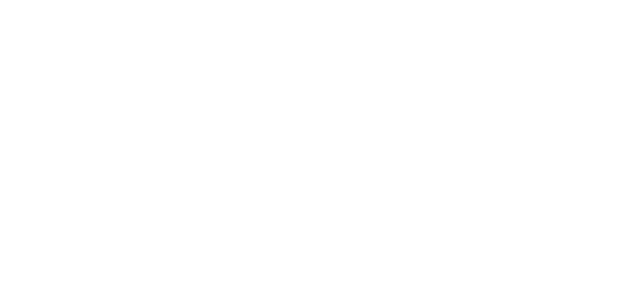
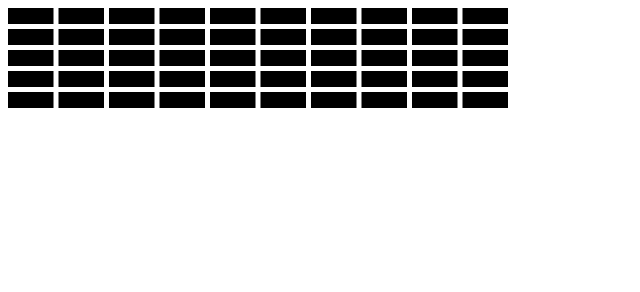
Before and after one commit to OkaniYoshiii/block-breaker-js, a website: page index.html in a window 1280 px wide. Shown: the whole page, without its empty margins (0-640 px from the left). Drawn offline with Linux system fonts and the light colour scheme.

Commit message:
feat: add main game loop and blocks

```diff
--- /dev/null
+++ b/assets/js/entities/block.js
@@ -0,0 +1,32 @@
+/**
+ * @typedef { Object } Block
+ * @property { number } x
+ * @property { number } y
+ * @property { number } width
+ * @property { number } height
+ */
+
+/**
+ * @param { number } x
+ * @param { number } y
+ * @param { number } width
+ * @param { number } height
+ *
+ * @returns { Block }
+ */
+export function newBlock(x, y, width, height) {
+    return {
+        x: x,
+        y: y,
+        width: width,
+        height: height,
+    }
+}
+
+/**
+ * @param { Block } block
+ * @param { CanvasRenderingContext2D } context
+ */
+export function draw(block, context) {
+    context.fillRect(block.x, block.y, block.width, block.height)
+}
--- /dev/null
+++ b/assets/js/main.js
@@ -0,0 +1,110 @@
+import * as Block from "./entities/block.js"
+import { isHTMLCanvasElement } from "./type_guards.js"
+
+/** @typedef { import('./entities/block.js').Block } Block */
+/**
+ * @typedef { Object } GameObjects
+ * @property { Block[] } blocks
+ */
+
+const canvas = document.getElementById('game')
+
+function main() {
+    if(!isHTMLCanvasElement(canvas)) {
+        console.error('Canvas is not an HTMLCanvasElement')
+        return
+    }
+
+    const context = canvas.getContext('2d')
+
+    if(context === null) {
+        return
+    }
+
+    const aspectRatio = 9 / 16
+    const container = document.body
+
+    resizeCanvas(canvas, container, aspectRatio)
+    // Remove all things from canvas, do't knwo why
+    // window.addEventListener('resize', () => resizeCanvas(canvas, container, aspectRatio))
+
+    const gameObjects = init(canvas, context)
+
+    let lastFrameTime = 0
+    const maxFPS = 30
+    const timestep = 1000 / maxFPS
+
+    /** @type { FrameRequestCallback } */
+    const gameLoop = function(timestamp) {
+        if (timestamp - lastFrameTime >= timestep) {
+            lastFrameTime = timestamp
+
+            update(canvas, context, gameObjects)
+            render()
+        }
+
+        requestAnimationFrame(gameLoop)
+    }
+
+    requestAnimationFrame(gameLoop)
+}
+
+main()
+
+/**
+ * @param { HTMLCanvasElement } canvas
+ * @param { CanvasRenderingContext2D } context
+ */
+function init(canvas, context) {
+    const aspectRatio = 9 / 16
+
+    canvas.width = 500
+    canvas.height = canvas.width * aspectRatio
+
+    const blocksPerRow = 10
+    const blocksPerColumn = 5
+    const gap = 5
+    const width = canvas.width / blocksPerRow - ((blocksPerRow - 1) * gap / blocksPerRow)
+    const height = 100 / blocksPerColumn - ((blocksPerColumn - 1) * gap / blocksPerColumn)
+
+    /** @type { Block[] } */
+    const blocks = []
+    for(let i = 0; i < blocksPerRow; i++) {
+        for(let j = 0; j < blocksPerColumn; j++) {
+            const block = Block.newBlock(i * width + gap * i, j * height + gap * j, width, height)
+
+            blocks.push(block)
+        }
+    }
+
+    return {
+        blocks: blocks,
+    }
+}
+
+/**
+ * @param { HTMLCanvasElement } canvas
+ * @param { CanvasRenderingContext2D } context
+ * @param { GameObjects } gameObjects
+ */
+function update(canvas, context, gameObjects) {
+    context.clearRect(0, 0, canvas.width, canvas.height)
+
+    for(const block of gameObjects.blocks) {
+        Block.draw(block, context)
+    }
+}
+
+function render() {
+}
+
+
+/**
+ * @param { HTMLCanvasElement } canvas
+ * @param { HTMLElement } container
+ * @param { number } aspectRatio
+ */
+function resizeCanvas(canvas, container, aspectRatio) {
+    canvas.width = container.clientWidth
+    canvas.height = container.clientWidth * aspectRatio
+}
--- /dev/null
+++ b/assets/js/type_guards.js
@@ -0,0 +1,7 @@
+/**
+ * @param { unknown } val
+ * @returns { val is HTMLCanvasElement }
+ */
+export function isHTMLCanvasElement(val) {
+    return val instanceof HTMLCanvasElement
+}
--- a/index.html
+++ b/index.html
@@ -4,6 +4,7 @@
     <meta charset="UTF-8">
     <meta name="viewport" content="width=device-width, initial-scale=1.0">
     <title>Document</title>
+    <script type="module" src="./assets/js/main.js"></script>
 </head>
 <body>
     <canvas id="game"></canvas>
```
